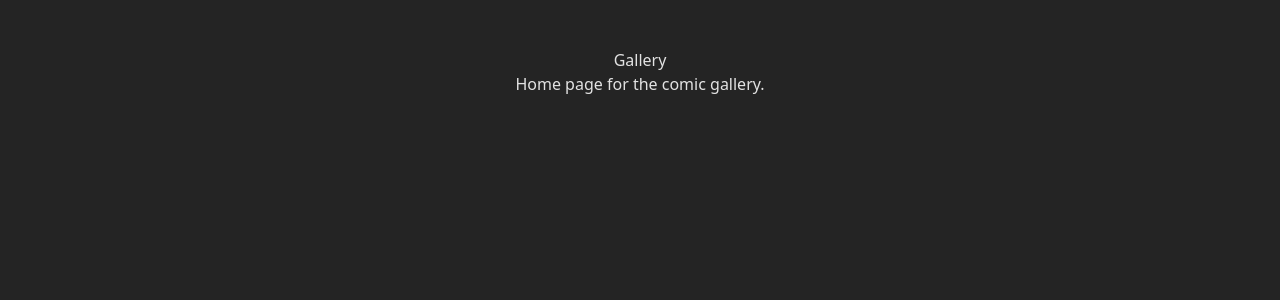
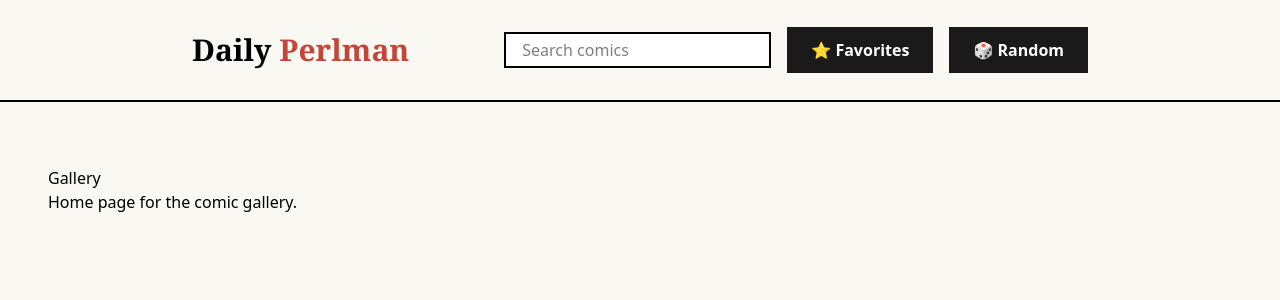
Before and after one commit to jdoneil/daily-dose, a React (Vite) app: page / in a window 1280 px wide. Shown: the top 300 px of the page. Built offline with nearby package versions, Linux system fonts and the light colour scheme.

Commit message:
setting up theme and starting header

```diff
--- a/src/App.css
+++ /dev/null
@@ -1,6 +0,0 @@
-#root {
-  max-width: 1280px;
-  margin: 0 auto;
-  padding: 2rem;
-  text-align: center;
-}
--- a/src/App.tsx
+++ b/src/App.tsx
@@ -1,18 +1,22 @@
-import "./App.css";
 import { BrowserRouter, Route, Routes } from "react-router";
 import Gallery from "./pages/Gallery";
 import Details from "./pages/Details";
 import Favorites from "./pages/Favorites";
+import Header from "./components/Header";
 
 function App() {
   return (
     <>
       <BrowserRouter>
-        <Routes>
-          <Route path="/" element={<Gallery />} />
-          <Route path="/comic/:id" element={<Details />} />
-          <Route path="/favorites" element={<Favorites />} />
-        </Routes>
+        <Header />
+        <main>
+          <Routes>
+            <Route path="/" element={<Gallery />} />
+            <Route path="/comic/:id" element={<Details />} />
+            <Route path="/favorites" element={<Favorites />} />
+          </Routes>
+        </main>
+        <footer />
       </BrowserRouter>
     </>
   );
--- /dev/null
+++ b/src/components/Header.tsx
@@ -0,0 +1,26 @@
+import React from "react";
+
+export const Header: React.FC = () => {
+  return (
+    <header className="sticky border-b-2 px-48 py-8">
+      <div className="flex items-center justify-between">
+        <h1 className="text-3xl font-bold font-serif">
+          Daily <span className="text-accent">Perlman</span>
+        </h1>
+        <div>
+          <input
+            type="text"
+            className="border-2 mr-4 px-4 py-1 bg-paper"
+            placeholder="Search comics"
+          />
+          <a className="mr-4 text-paper bg-ink px-6 py-3 font-bold">
+            ⭐ Favorites
+          </a>
+          <a className="text-paper bg-ink px-6 py-3 font-bold">🎲 Random</a>
+        </div>
+      </div>
+    </header>
+  );
+};
+
+export default Header;
--- a/src/index.css
+++ b/src/index.css
@@ -1,16 +1,43 @@
 @import "tailwindcss";
+@import url("https://fonts.googleapis.com/css2?family=Crimson+Pro:wght@300;400;600&family=DM+Sans:wght@400;500;700&display=swap");
 
-:root {
-  font-family: system-ui, Avenir, Helvetica, Arial, sans-serif;
-  line-height: 1.5;
-  font-weight: 400;
+@theme {
+  --color-cream: #faf8f3;
+  --color-ink: #1a1a1a;
+  --color-ink-light: #4a4a4a;
+  --color-line: #e8e3d8;
+  --color-accent: #c4463a;
+  --color-accent-soft: #e8d5d1;
+  --color-accent-warm: #d95b50;
+  --color-paper: #ffffff;
 
-  color-scheme: light dark;
-  color: rgba(255, 255, 255, 0.87);
-  background-color: #242424;
+  --font-sans:
+    "DM Sans", ui-sans-serif, system-ui, -apple-system, "Segoe UI", sans-serif;
+  --font-serif:
+    "Crimson Pro", ui-serif, Georgia, Cambria, "Times New Roman", serif;
+}
 
+#root {
   font-synthesis: none;
   text-rendering: optimizeLegibility;
   -webkit-font-smoothing: antialiased;
   -moz-osx-font-smoothing: grayscale;
+  --color-cream: #faf8f3;
+  --color-ink: #1a1a1a;
+  --color-ink-light: #4a4a4a;
+  --color-line: #e8e3d8;
+  --color-accent: #c4463a;
+  --color-accent-soft: #e8d5d1;
+  --color-accent-warm: #d95b50;
+  --color-paper: #ffffff;
 }
+
+html {
+  background-color: var(--color-cream);
+}
+
+main {
+  max-width: 1400px;
+  margin: 0 auto;
+  padding: 3rem 2rem;
+}
```
